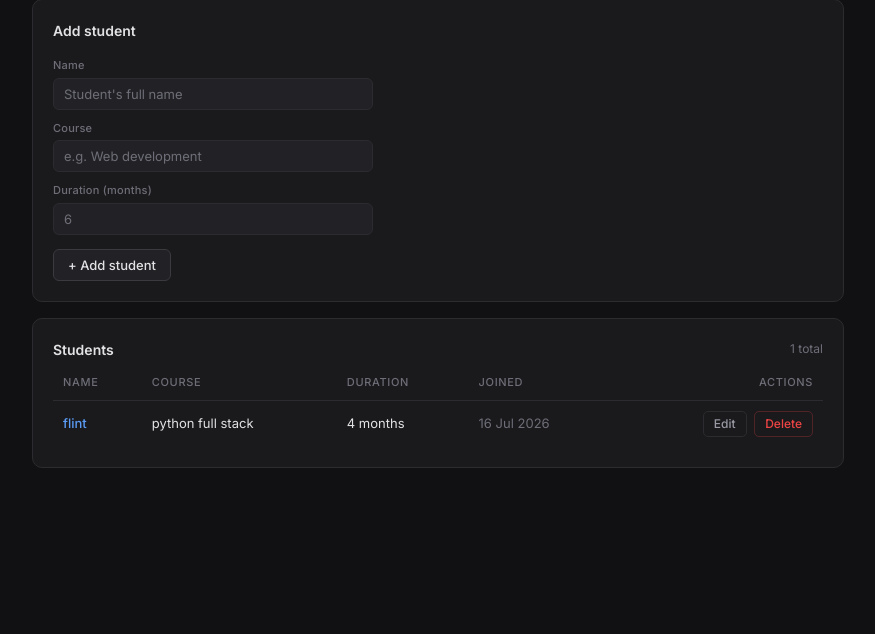
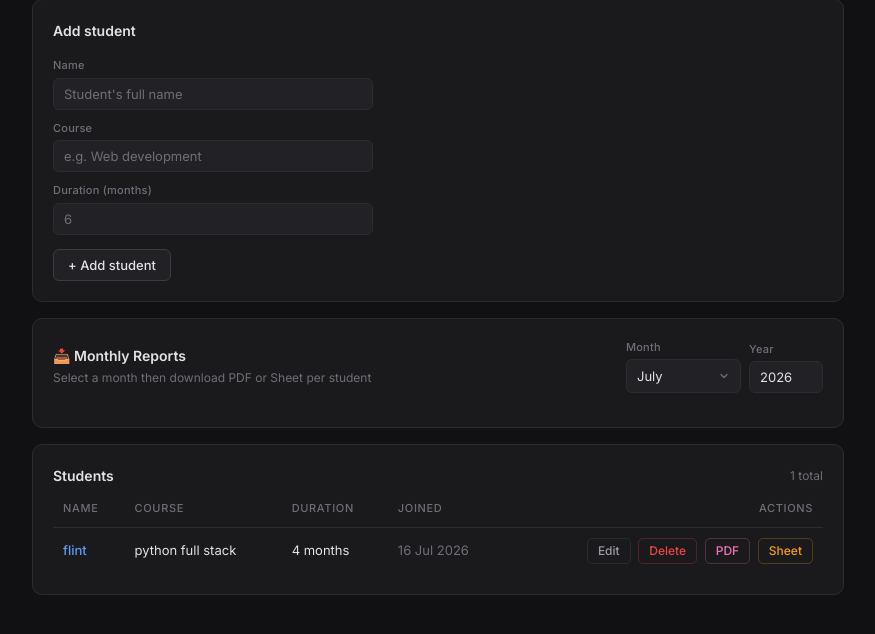
Before and after one commit to arathyrajeesh/attendence-website-acadeno, a Django app: page / in a window 1280 px wide. Shown: the part 77-711 px from the top of the page, without its empty margins (202-1077 px from the left). Run offline with Django 5.2, Linux system fonts and the light colour scheme; data comes from the database, SQL or seed files in the repository.

Commit message:
feat: attendance export (PDF/Excel) + month-end alert banner

```diff
--- a/attendence/attendence/settings.py
+++ b/attendence/attendence/settings.py
@@ -43,6 +43,7 @@ TEMPLATES = [
                 'django.template.context_processors.request',
                 'django.contrib.auth.context_processors.auth',
                 'django.contrib.messages.context_processors.messages',
+                'students.context_processors.month_end_alert',
             ],
         },
     },
--- a/attendence/requirements.txt
+++ b/attendence/requirements.txt
@@ -1,5 +1,8 @@
 asgiref==3.12.1
 Django==5.2.16
 gunicorn==26.0.0
+openpyxl==3.1.5
+reportlab==5.0.0
 sqlparse==0.5.5
+typing_extensions==4.16.0
 whitenoise==6.12.0
--- /dev/null
+++ b/attendence/students/context_processors.py
@@ -0,0 +1,15 @@
+import datetime
+import calendar
+
+
+def month_end_alert(request):
+    today = datetime.date.today()
+    last_day = calendar.monthrange(today.year, today.month)[1]
+    days_left = last_day - today.day
+    return {
+        'month_end_alert': days_left <= 4,
+        'month_end_days': days_left,
+        'current_month_name': today.strftime('%B %Y'),
+        'current_year': today.year,
+        'current_month': today.month,
+    }
--- a/attendence/students/urls.py
+++ b/attendence/students/urls.py
@@ -6,6 +6,8 @@ urlpatterns = [
     path('', views.StudentListView.as_view(), name='student-list'),
     path('students/<int:pk>/edit/', views.StudentUpdateView.as_view(), name='student-update'),
     path('students/<int:pk>/delete/', views.StudentDeleteView.as_view(), name='student-delete'),
+    path('students/<int:pk>/export/pdf/', views.export_student_pdf, name='student-export-pdf'),
+    path('students/<int:pk>/export/excel/', views.export_student_excel, name='student-export-excel'),
 
     # Attendance URLs — mark-attendance form is embedded on the list page
     path('attendance/', views.AttendanceListView.as_view(), name='attendance-list'),
--- a/attendence/students/views.py
+++ b/attendence/students/views.py
@@ -1,5 +1,8 @@
+import io
+import calendar
 import datetime
-from django.shortcuts import redirect
+from django.http import HttpResponse
+from django.shortcuts import redirect, get_object_or_404
 from django.urls import reverse_lazy
 from django.contrib import messages
 from django.contrib.messages.views import SuccessMessageMixin
@@ -21,6 +24,11 @@ class StudentListView(FormMixin, ListView):
     ordering = ['-id']
     form_class = StudentForm
     success_url = reverse_lazy('student-list')
+
+    def get_context_data(self, **kwargs):
+        context = super().get_context_data(**kwargs)
+        context['months'] = list(enumerate(calendar.month_name))[1:]  # [(1,'January'),...]
+        return context
 
     def post(self, request, *args, **kwargs):
         self.object_list = self.get_queryset()
@@ -105,3 +113,206 @@ class AttendanceDeleteView(DeleteView):
     def post(self, request, *args, **kwargs):
         messages.success(request, "Attendance record deleted successfully.")
         return super().post(request, *args, **kwargs)
+
+
+# ── Export Helpers ─────────────────────────────────────────────────────────────
+
+def _get_month_year(request):
+    today = datetime.date.today()
+    try:
+        month = int(request.GET.get('month', today.month))
+        year  = int(request.GET.get('year',  today.year))
+        if not (1 <= month <= 12):
+            month = today.month
+    except (ValueError, TypeError):
+        month, year = today.month, today.year
+    return month, year
+
+
+def export_student_pdf(request, pk):
+    from reportlab.lib.pagesizes import A4
+    from reportlab.lib import colors
+    from reportlab.lib.units import mm
+    from reportlab.platypus import SimpleDocTemplate, Table, TableStyle, Paragraph, Spacer
+    from reportlab.lib.styles import getSampleStyleSheet
+
+    student = get_object_or_404(Student, pk=pk)
+    month, year = _get_month_year(request)
+    month_name  = calendar.month_name[month]
+
+    records = (Attendance.objects
+               .filter(student=student, date__year=year, date__month=month)
+               .order_by('date'))
+
+    buf  = io.BytesIO()
+    doc  = SimpleDocTemplate(buf, pagesize=A4,
+                              topMargin=18*mm, bottomMargin=18*mm,
+                              leftMargin=18*mm, rightMargin=18*mm)
+    styles = getSampleStyleSheet()
+    elems  = []
+
+    elems.append(Paragraph("ATTENDANCE REPORT", styles['Title']))
+    elems.append(Paragraph(f"{student.name}  —  {month_name} {year}", styles['Heading2']))
+    elems.append(Paragraph(f"Course: {student.course}  |  Duration: {student.duration_months} months",
+                            styles['Normal']))
+    elems.append(Spacer(1, 8*mm))
+
+    data = [['Date', 'Mode', 'Login', 'Logout', 'Status']]
+    present = 0
+    for r in records:
+        if r.is_present:
+            present += 1
+        data.append([
+            str(r.date),
+            r.get_mode_display(),
+            r.login_time.strftime('%H:%M') if r.login_time else '—',
+            r.logout_time.strftime('%H:%M') if r.logout_time else '—',
+            'Present' if r.is_present else 'Absent',
+        ])
+
+    if len(data) > 1:
+        t = Table(data, colWidths=[38*mm, 30*mm, 24*mm, 24*mm, 24*mm])
+        t.setStyle(TableStyle([
+            ('BACKGROUND',   (0, 0), (-1, 0), colors.HexColor('#1a1a1d')),
+            ('TEXTCOLOR',    (0, 0), (-1, 0), colors.white),
+            ('FONTNAME',     (0, 0), (-1,  0), 'Helvetica-Bold'),
+            ('FONTSIZE',     (0, 0), (-1, -1), 9),
+            ('ROWBACKGROUNDS', (0, 1), (-1, -1), [colors.white, colors.HexColor('#f5f5f7')]),
+            ('GRID',         (0, 0), (-1, -1), 0.4, colors.HexColor('#cccccc')),
+            ('ALIGN',        (0, 0), (-1, -1), 'CENTER'),
+            ('PADDING',      (0, 0), (-1, -1), 5),
+        ]))
+        elems.append(t)
+    else:
+        elems.append(Paragraph("No attendance records for this period.", styles['Normal']))
+
+    elems.append(Spacer(1, 8*mm))
+    total  = len(data) - 1
+    absent = total - present
+    pct    = f"{(present / total * 100):.1f}%" if total else "N/A"
+
+    summary = Table(
+        [['Total', 'Present', 'Absent', 'Attendance %'],
+         [str(total), str(present), str(absent), pct]],
+        colWidths=[35*mm, 30*mm, 30*mm, 30*mm]
+    )
+    summary.setStyle(TableStyle([
+        ('BACKGROUND', (0, 0), (-1, 0), colors.HexColor('#5b9cf6')),
+        ('TEXTCOLOR',  (0, 0), (-1, 0), colors.white),
+        ('FONTNAME',   (0, 0), (-1, -1), 'Helvetica-Bold'),
+        ('FONTSIZE',   (0, 0), (-1, -1), 9),
+        ('ALIGN',      (0, 0), (-1, -1), 'CENTER'),
+        ('GRID',       (0, 0), (-1, -1), 0.4, colors.HexColor('#cccccc')),
+        ('PADDING',    (0, 0), (-1, -1), 6),
+    ]))
+    elems.append(Paragraph("Summary", styles['Heading3']))
+    elems.append(Spacer(1, 3*mm))
+    elems.append(summary)
+
+    doc.build(elems)
+    buf.seek(0)
+
+    fname = f"{student.name.replace(' ', '_')}_{month_name}_{year}.pdf"
+    response = HttpResponse(buf, content_type='application/pdf')
+    response['Content-Disposition'] = f'attachment; filename="{fname}"'
+    return response
+
+
+def export_student_excel(request, pk):
+    import openpyxl
+    from openpyxl.styles import Font, PatternFill, Alignment, Border, Side
+
+    student = get_object_or_404(Student, pk=pk)
+    month, year = _get_month_year(request)
+    month_name  = calendar.month_name[month]
+
+    records = (Attendance.objects
+               .filter(student=student, date__year=year, date__month=month)
+               .order_by('date'))
+
+    wb = openpyxl.Workbook()
+    ws = wb.active
+    ws.title = f"{month_name[:3]} {year}"
+
+    thin = Border(
+        left=Side(style='thin', color='CCCCCC'), right=Side(style='thin', color='CCCCCC'),
+        top=Side(style='thin', color='CCCCCC'),  bottom=Side(style='thin', color='CCCCCC'),
+    )
+    center = Alignment(horizontal='center', vertical='center')
+
+    # Title block
+    for row, text in enumerate([
+        f"ATTENDANCE REPORT",
+        f"{student.name}  —  {month_name} {year}",
+        f"Course: {student.course}  |  Duration: {student.duration_months} months",
+    ], start=1):
+        ws.merge_cells(f'A{row}:E{row}')
+        ws[f'A{row}'] = text
+        ws[f'A{row}'].alignment = center
+        ws[f'A{row}'].font = Font(bold=(row == 1), size=(13 if row == 1 else 10))
+
+    ws.append([])  # blank
+
+    # Header row (row 5)
+    headers = ['Date', 'Mode', 'Login', 'Logout', 'Status']
+    ws.append(headers)
+    hdr_fill = PatternFill('solid', fgColor='1A1A1D')
+    for col in range(1, 6):
+        c = ws.cell(row=5, column=col)
+        c.fill = hdr_fill
+        c.font = Font(color='FFFFFF', bold=True, size=9)
+        c.alignment = center
+        c.border = thin
+
+    # Data
+    present = 0
+    for i, r in enumerate(records, start=6):
+        status = 'Present' if r.is_present else 'Absent'
+        if r.is_present:
+            present += 1
+        ws.append([
+            str(r.date), r.get_mode_display(),
+            r.login_time.strftime('%H:%M') if r.login_time else '—',
+            r.logout_time.strftime('%H:%M') if r.logout_time else '—',
+            status,
+        ])
+        bg = 'FFFFFF' if i % 2 == 0 else 'F5F5F7'
+        row_fill = PatternFill('solid', fgColor=bg)
+        for col in range(1, 6):
+            c = ws.cell(row=i, column=col)
+            c.fill = row_fill; c.border = thin; c.alignment = center
+        # Colour status cell
+        sc = ws.cell(row=i, column=5)
+        sc.font = Font(color='22C55E' if r.is_present else 'EF4444', bold=True, size=9)
+
+    # Summary
+    total  = records.count()
+    absent = total - present
+    pct    = f"{(present / total * 100):.1f}%" if total else "N/A"
+
+    ws.append([])
+    sr = ws.max_row + 1
+    for col, val in enumerate(['Total', 'Present', 'Absent', 'Attendance %', ''], start=1):
+        c = ws.cell(row=sr, column=col, value=val)
+        if col < 5:
+            c.fill = PatternFill('solid', fgColor='5B9CF6')
+            c.font = Font(color='FFFFFF', bold=True, size=9)
+            c.alignment = center; c.border = thin
+    for col, val in enumerate([total, present, absent, pct, ''], start=1):
+        c = ws.cell(row=sr + 1, column=col, value=val)
+        if col < 5:
+            c.font = Font(bold=True, size=9)
+            c.alignment = center; c.border = thin
+
+    for col, w in zip('ABCDE', [14, 12, 10, 10, 10]):
+        ws.column_dimensions[col].width = w
+
+    buf = io.BytesIO()
+    wb.save(buf)
+    buf.seek(0)
+
+    fname = f"{student.name.replace(' ', '_')}_{month_name}_{year}.xlsx"
+    response = HttpResponse(buf,
+        content_type='application/vnd.openxmlformats-officedocument.spreadsheetml.sheet')
+    response['Content-Disposition'] = f'attachment; filename="{fname}"'
+    return response
--- a/attendence/templates/base.html
+++ b/attendence/templates/base.html
@@ -113,6 +113,15 @@
         .action-btn.edit:hover { color: var(--text); background: var(--surface-2); border-color: var(--border-light); }
         .action-btn.delete { color: var(--danger); border-color: rgba(239,68,68,0.25); }
         .action-btn.delete:hover { background: rgba(239,68,68,0.08); border-color: var(--danger); }
+        .action-btn.export-pdf { color: #f472b6; border-color: rgba(244,114,182,0.25); }
+        .action-btn.export-pdf:hover { background: rgba(244,114,182,0.08); border-color: #f472b6; }
+        .action-btn.export-xl { color: var(--warning); border-color: rgba(245,158,11,0.25); }
+        .action-btn.export-xl:hover { background: rgba(245,158,11,0.08); border-color: var(--warning); }
+
+        /* Month-end banner */
+        .month-banner { background: rgba(245,158,11,0.08); border-bottom: 1px solid rgba(245,158,11,0.2); padding: 9px 24px; font-size: 13px; color: var(--warning); display: flex; align-items: center; justify-content: center; gap: 12px; flex-wrap: wrap; }
+        .month-banner a { color: var(--warning); font-weight: 600; text-decoration: underline; }
+        .month-banner a:hover { opacity: 0.8; }
 
         /* Delete page */
         .delete-wrap { max-width: 380px; margin: 48px auto; }
@@ -187,6 +196,12 @@
             <li><a href="{% url 'attendance-list' %}" class="nav-link {% if 'attendance' in request.resolver_match.url_name %}active{% endif %}">Attendance</a></li>
         </ul>
     </nav>
+    {% if month_end_alert %}
+    <div class="month-banner">
+        ⚠️ <strong>{{ current_month_name }} ends in {% if month_end_days == 0 %}today{% elif month_end_days == 1 %}1 day{% else %}{{ month_end_days }} days{% endif %}</strong> — download attendance reports before the month closes.
+        <a href="{% url 'student-list' %}">Download now →</a>
+    </div>
+    {% endif %}
     <main class="main">
         {% if messages %}
         <div class="msg-list">
--- a/attendence/templates/students/student_list.html
+++ b/attendence/templates/students/student_list.html
@@ -28,6 +28,30 @@
     </form>
 </div>
 
+<!-- Monthly Reports Card -->
+<div class="card">
+    <div class="section-header">
+        <div>
+            <div class="section-title">📥 Monthly Reports</div>
+            <div class="section-sub" style="margin-top:3px;">Select a month then download PDF or Sheet per student</div>
+        </div>
+        <div style="display:flex; gap:8px; align-items:flex-end; flex-wrap:wrap;">
+            <div class="field-group">
+                <label class="field-label">Month</label>
+                <select id="export-month" class="field-select" style="width:auto; min-width:115px;">
+                    {% for val, name in months %}
+                    <option value="{{ val }}" {% if val == current_month %}selected{% endif %}>{{ name }}</option>
+                    {% endfor %}
+                </select>
+            </div>
+            <div class="field-group">
+                <label class="field-label">Year</label>
+                <input type="number" id="export-year" class="field-input" value="{{ current_year }}" min="2020" max="2030" style="width:74px;">
+            </div>
+        </div>
+    </div>
+</div>
+
 <!-- Students Table -->
 <div class="card">
     <div class="section-header">
@@ -55,6 +79,8 @@
                     <td class="col-actions">
                         <a href="{% url 'student-update' student.id %}" class="action-btn edit">Edit</a>
                         <a href="{% url 'student-delete' student.id %}" class="action-btn delete">Delete</a>
+                        <a href="#" class="action-btn export-pdf" data-pk="{{ student.id }}" title="Download PDF">PDF</a>
+                        <a href="#" class="action-btn export-xl" data-pk="{{ student.id }}" title="Download Excel">Sheet</a>
                     </td>
                 </tr>
                 {% empty %}
@@ -64,4 +90,20 @@
         </table>
     </div>
 </div>
+
+<script>
+    function updateExportLinks() {
+        const month = document.getElementById('export-month').value;
+        const year  = document.getElementById('export-year').value;
+        document.querySelectorAll('.export-pdf').forEach(a => {
+            a.href = `/students/${a.dataset.pk}/export/pdf/?month=${month}&year=${year}`;
+        });
+        document.querySelectorAll('.export-xl').forEach(a => {
+            a.href = `/students/${a.dataset.pk}/export/excel/?month=${month}&year=${year}`;
+        });
+    }
+    document.getElementById('export-month').addEventListener('change', updateExportLinks);
+    document.getElementById('export-year').addEventListener('input',  updateExportLinks);
+    updateExportLinks();
+</script>
 {% endblock %}
```
